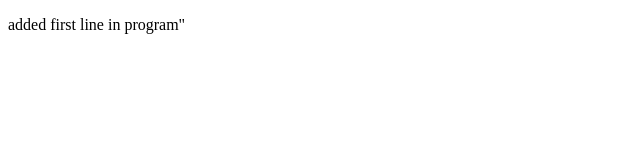
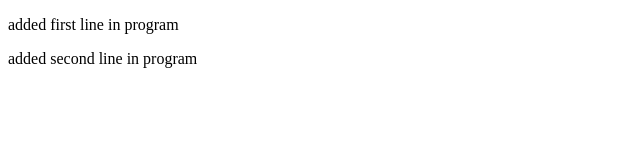
Before and after one commit to shravannayak38/new-repo-program, a plain HTML site: page index.html in a window 1280 px wide. Shown: the whole page, without its empty margins (0-640 px from the left). Drawn offline with Linux system fonts and the light colour scheme.

Commit message:
my firs commit

```diff
--- a/index.html
+++ b/index.html
@@ -1,6 +1,7 @@
 <!DOCTYPE html>
 <html>
       <body>
-            <p>added first line in program"
+            <p>added first line in program</p>
+            <p>added second line in program</p>
       </body>
 </html>
```
